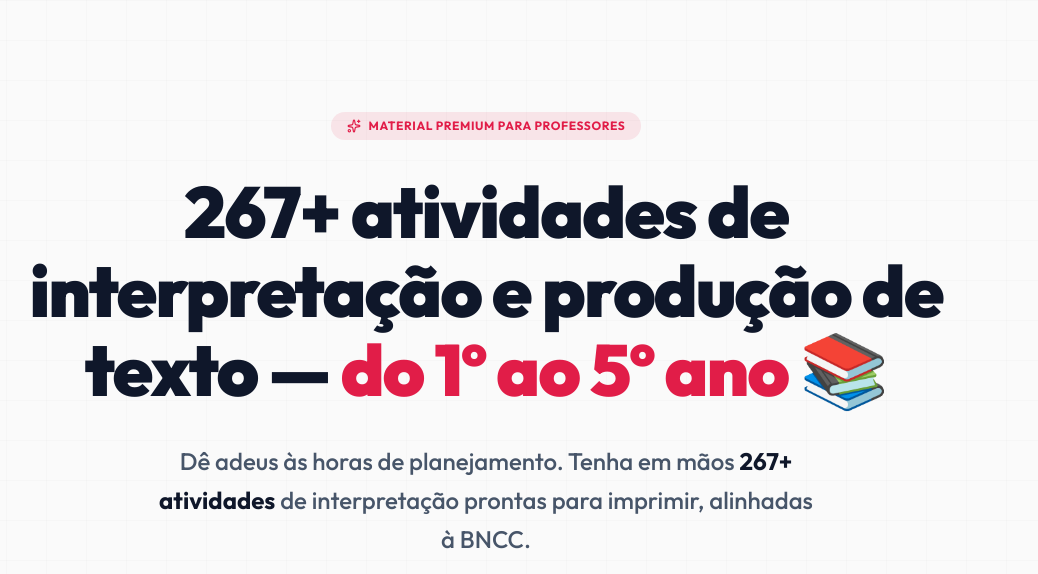
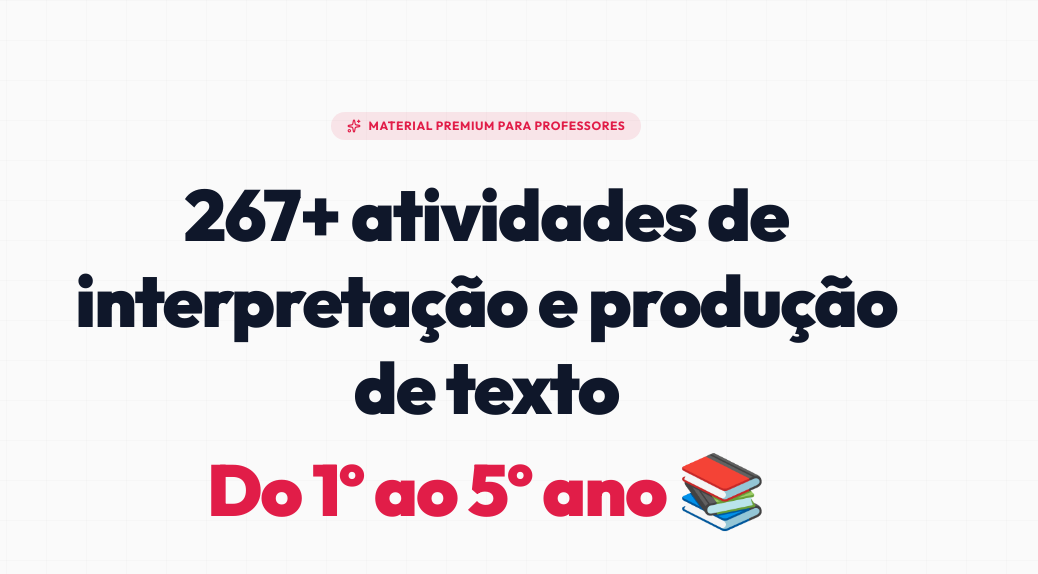
Before and after one commit to contatofilipematos-stack/professora, a React (Vite) app: page / in a window 1280 px wide. Shown: the top 574 px of the page, without its empty margins (154-1192 px from the left). Built offline with nearby package versions, Linux system fonts and the light colour scheme.

Commit message:
feat: Improve hero section typography and layout
Adjusted heading and paragraph styles in the hero section for better readability and visual appeal. Increased line height and applied max-width to text elements to improve presentation on various screen sizes.

```diff
--- a/src/App.tsx
+++ b/src/App.tsx
@@ -204,8 +204,9 @@ export default function App() {
               <span>Material Premium para Professores</span>
             </div>
 
-            <h1 className="text-5xl md:text-7xl font-black leading-[1.1] tracking-tight mb-8">
-              267+ atividades de interpretação e produção de texto — <span className="text-brand-pink relative inline-block text-balance">do 1º ao 5º ano <span className="absolute bottom-1 left-0 w-full h-[6px] bg-brand-amber rounded-full -z-10 opacity-50"></span></span> 📚
+            <h1 className="text-4xl sm:text-5xl md:text-7xl font-black leading-[1.2] tracking-tight mb-8 max-w-4xl">
+              <span className="block mb-4">267+ atividades de interpretação e produção de texto</span>
+              <span className="text-brand-pink block">Do 1º ao 5º ano 📚</span>
             </h1>
 
             <p className="text-xl md:text-2xl text-text-muted mb-12 leading-relaxed font-medium max-w-2xl">
```
